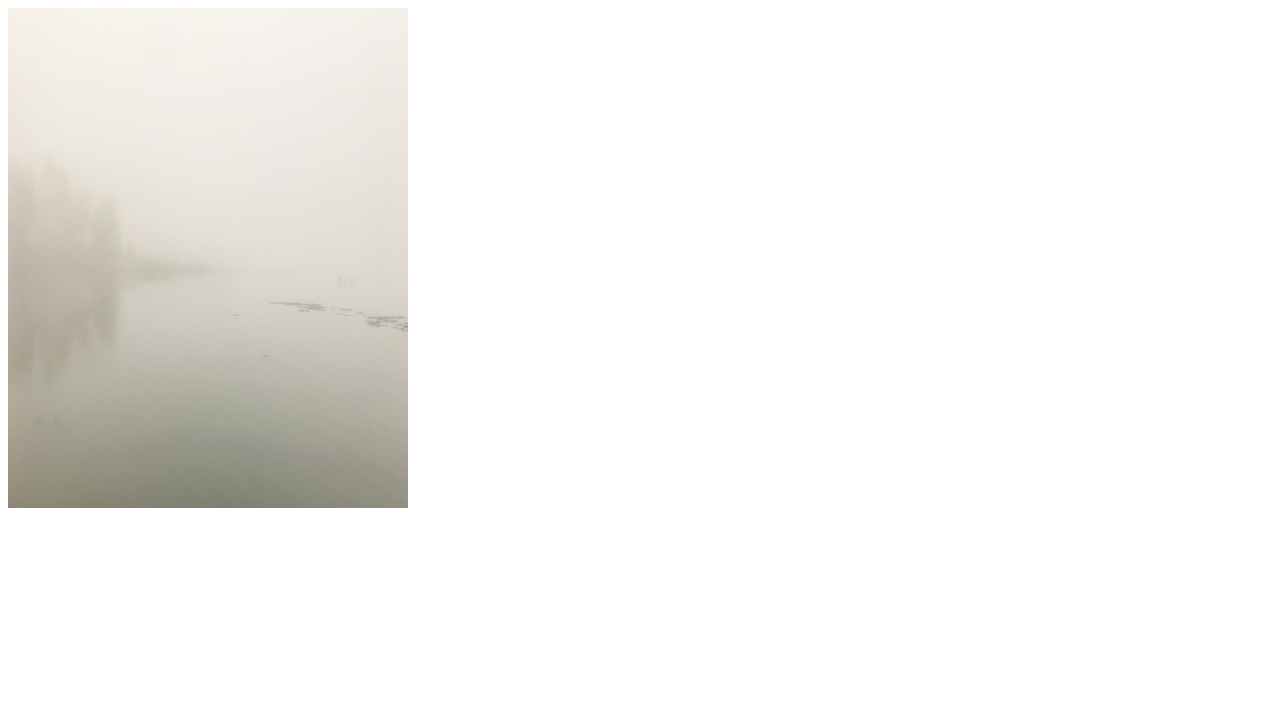
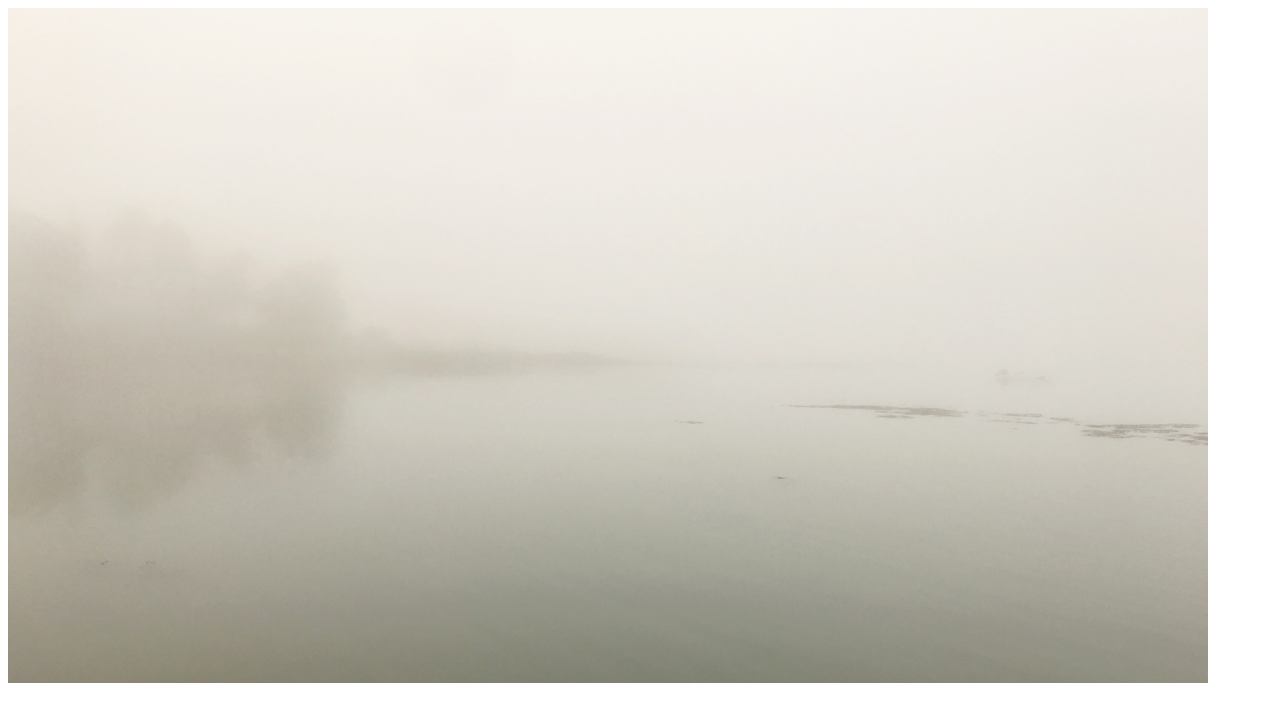
Before and after one commit to GWarren2020/GWarren2020-github.io, a plain HTML site: page homework/01-10/index.html in a window 1280 px wide. Drawn offline with Linux system fonts and the light colour scheme.

Commit message:
Update index.html

```diff
--- a/homework/01-10/index.html
+++ b/homework/01-10/index.html
@@ -7,7 +7,7 @@
   </head>
   <body>
     <img src="image/DamariscottaRiverFog.jpg" alt="Damariscotta River in Fog"
-         width="400"
-         height="500" />
+         width="1200"
+         height="675" />
   </body>
 </html>
```
